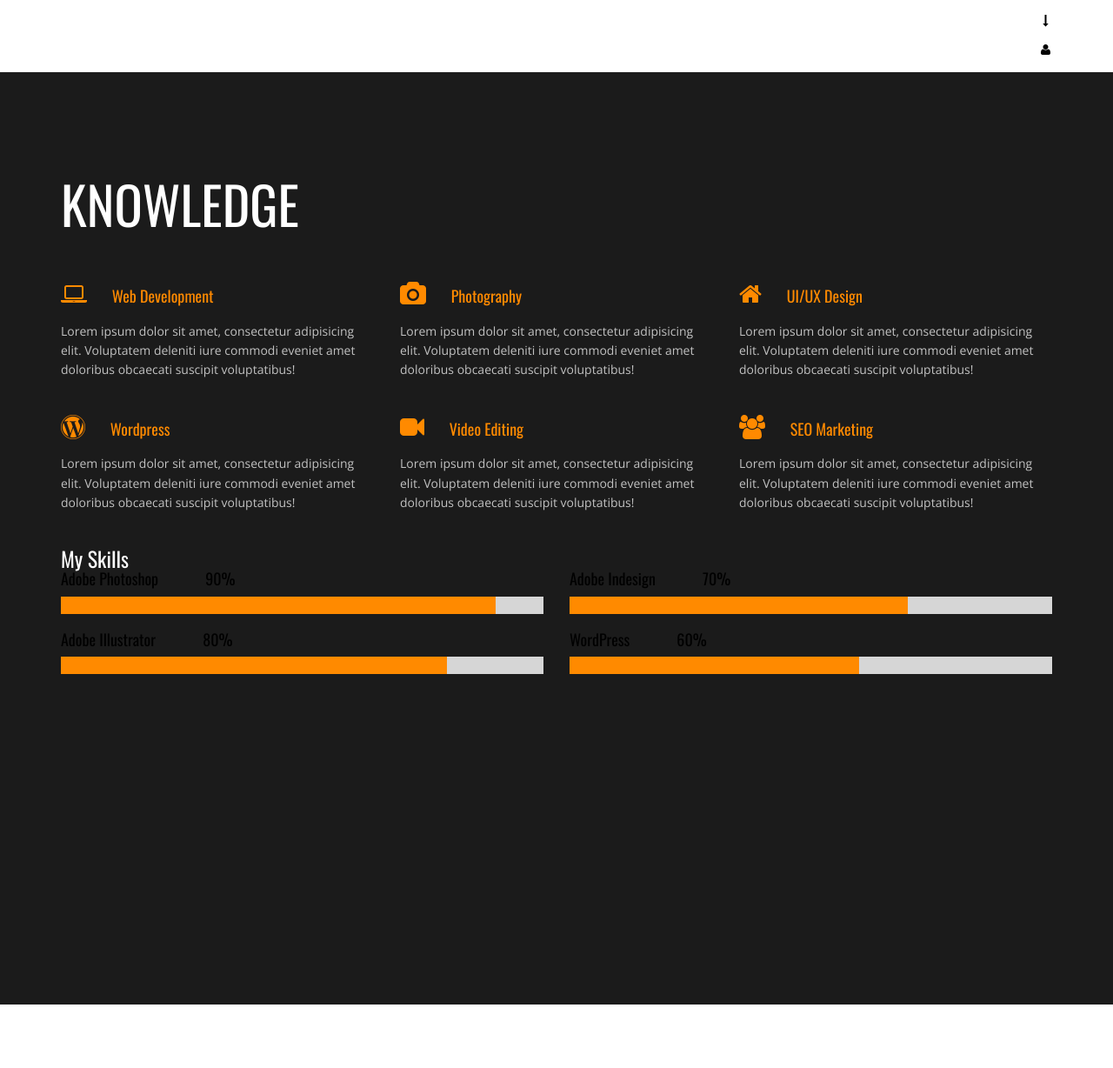
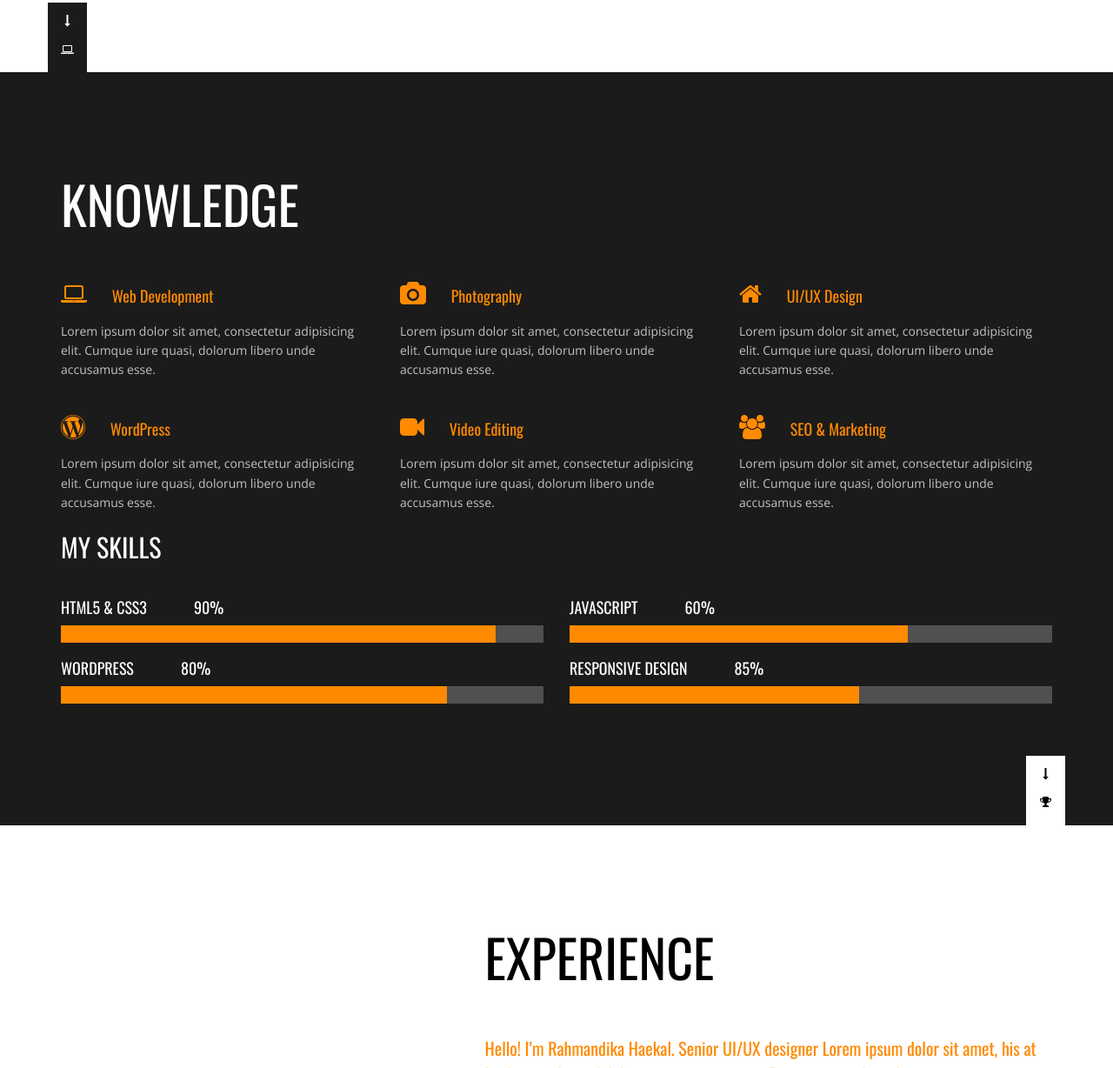
Before and after one commit to rahmandikahaekal/Resume, a plain HTML site: page index.html in a window 1280 px wide. Shown: the part 1572-2800 px from the top of the page at 87% size. Before the commit the page ends 2727 px from the top, so only its background shows below. Drawn offline with nearby package versions, Linux system fonts and the light colour scheme.

Commit message:
finishing knowledge section

```diff
--- a/assets/css/styles.css
+++ b/assets/css/styles.css
@@ -134,12 +134,16 @@ img {
   color: #fff;
 }
 
-.section_title .title_text {
+.section_title .title_text , .section_title .sm_title_text{
   color: #000;
   font-size: 60px;
   line-height: 60px;
   margin-bottom: 60px;
   text-transform: uppercase;
+}
+.section_title .sm_title_text {
+  font-size: 30px;
+  margin-bottom: 30px;
 }
 .section_title .subtitle_text {
   color: #ff8a00;
@@ -407,33 +411,55 @@ img {
 }
 
 /* ========== Knowledge CSS ========== */
-.ledge_title {
+.feature_box .feature_title {
   color: #ff8a00;
   margin-bottom: 15px;
 }
-.ledge_title i,
-.ledge_title h4 {
+
+.feature_box .feature_title i {
   display: inline-block;
-}
-.ledge_title i {
   margin-right: 25px;
   font-size: 28px;
 }
 
+.feature_box .feature_title h4 {
+  display: inline-block;
+}
+
+.alter_text .skill h4 {
+  color: #fff;
+}
+.alter_text .skill .progress {
+  background-color: #505050;
+}
 .skill h4 {
   color: #000;
   margin-bottom: 10px;
 }
+
 .skill h4 span {
   margin-left: 50px;
 }
+
 .skill .progress {
   -webkit-box-shadow: none;
   box-shadow: none;
   border-radius: 0;
   background-color: #d6d6d6;
 }
+
 .skill .progress .progress-bar {
   background-color: #ff8a00;
   -webkit-box-shadow: none;
 }
+
+/* ========== Experience CSS ========== */
+.experience_item .duration {
+  color: #ff8a00;
+  font-size: 30px;
+  font-family: "Oswald", sans-serif;
+  line-height: 30px;
+  border: 8px solid #ff8a00;
+  text-align: center;
+  padding: 50px 0;
+}
--- a/index.html
+++ b/index.html
@@ -75,7 +75,7 @@
                     <div class="col-xs-12">
                         <a href="#about_section" class="indicator light right scroll">
                             <p><i class="fa fa-long-arrow-down"></i></p>
-                            <p><i class="fa fa-user"></i></p>
+                            <p><i class="fa fa-laptop"></i></p>
                         </a>
                     </div> <!-- end col -->
                 </div> <!-- end row -->
@@ -133,143 +133,170 @@
             </div> <!-- end container -->
         </div> <!-- end about section -->
 
-        <div id="knowledge_section" class="knowledge_section pad120 bg-color-dark alter_text">
+        <!-- knowledge section start -->
+            <div id="knowledge_section" class="knowledge_section pad120 bg-color-dark alter_text">
+                <div class="container">
+                    <!-- indicactor start -->
+                    <div class="row">
+                        <div class="col-xs-12">
+                            <a href="#knowledge_section" class="indicator dark left scroll">
+                                <p><i class="fa fa-long-arrow-down"></i></p>
+                                <p><i class="fa fa-laptop"></i></p>
+                            </a>
+                        </div> <!--/.col-->
+
+                    </div> <!--/.row-->
+                    <!-- indicactor end -->
+
+                    <!-- section title start -->
+                    <div class="row">
+                        <div class="col-xs-12">
+                            <div class="section_title">
+                                <h3 class="title_text">Knowledge</h3>
+                            </div>
+                        </div> <!--/.col-->
+                    </div> <!--/.row-->
+                    <!-- section title end -->
+
+                    <div class="row">
+                        <div class="col-md-4 col-sm-4">
+                            <div class="feature_box mb40">
+                                <div class="feature_title">
+                                    <i class="fa fa-laptop"></i>
+                                    <h4>Web Development</h4>
+                                </div>
+                                <div class="feature_content">
+                                    <p>Lorem ipsum dolor sit amet, consectetur adipisicing elit. Cumque iure quasi, dolorum libero unde accusamus esse.</p>
+                                </div>
+                            </div>
+                        </div> <!--/.col-->
+                        <div class="col-md-4 col-sm-4">
+                            <div class="feature_box mb40">
+                                <div class="feature_title">
+                                    <i class="fa fa-camera"></i>
+                                    <h4>Photography</h4>
+                                </div>
+                                <div class="feature_content">
+                                    <p>Lorem ipsum dolor sit amet, consectetur adipisicing elit. Cumque iure quasi, dolorum libero unde accusamus esse.</p>
+                                </div>
+                            </div>
+                        </div> <!--/.col-->
+                        <div class="col-md-4 col-sm-4">
+                            <div class="feature_box mb40">
+                                <div class="feature_title">
+                                    <i class="fa fa-home"></i>
+                                    <h4>UI/UX Design</h4>
+                                </div>
+                                <div class="feature_content">
+                                    <p>Lorem ipsum dolor sit amet, consectetur adipisicing elit. Cumque iure quasi, dolorum libero unde accusamus esse.</p>
+                                </div>
+                            </div>
+                        </div> <!--/.col-->
+                        <div class="col-md-4 col-sm-4">
+                            <div class="feature_box xs-mb40">
+                                <div class="feature_title">
+                                    <i class="fa fa-wordpress"></i>
+                                    <h4>WordPress</h4>
+                                </div>
+                                <div class="feature_content">
+                                    <p>Lorem ipsum dolor sit amet, consectetur adipisicing elit. Cumque iure quasi, dolorum libero unde accusamus esse.</p>
+                                </div>
+                            </div>
+                        </div> <!--/.col-->
+                        <div class="col-md-4 col-sm-4">
+                            <div class="feature_box xs-mb4">
+                                <div class="feature_title">
+                                    <i class="fa fa-video-camera"></i>
+                                    <h4>Video Editing</h4>
+                                </div>
+                                <div class="feature_content">
+                                    <p>Lorem ipsum dolor sit amet, consectetur adipisicing elit. Cumque iure quasi, dolorum libero unde accusamus esse.</p>
+                                </div>
+                            </div>
+                        </div> <!--/.col-->
+                        <div class="col-md-4 col-sm-4">
+                            <div class="feature_box xs-mb40">
+                                <div class="feature_title">
+                                    <i class="fa fa-users"></i>
+                                    <h4>SEO & Marketing</h4>
+                                </div>
+                                <div class="feature-content">
+                                    <p>Lorem ipsum dolor sit amet, consectetur adipisicing elit. Cumque iure quasi, dolorum libero unde accusamus esse.</p>
+                                </div>
+                            </div>
+                        </div> <!--/.col-->
+                    </div> <!--/.row-->
+
+                    <!-- section title start -->
+                    <div class="row">
+                        <div class="col-xs-12">
+                            <div class="section_title">
+                                <h3 class="sm_title_text">My skills</h3>
+                            </div>
+                        </div> <!--/.col-->
+                    </div> <!--/.row-->
+                    <!-- section title end -->
+
+                    <div class="row">
+                        <div class="col-md-6">
+                            <div class="skill">
+                                <h4>HTML5 &amp; CSS3 <span>90%</span></h4>
+                                <div class="progress">
+                                    <div class="progress-bar" data-percent="90"></div>
+                                </div> <!--/.progress-->
+                            </div> <!--/.skills-->
+                        </div> <!--/.col-->
+                        <div class="col-md-6">
+                            <div class="skill">
+                                <h4>JAVASCRIPT <span>60%</span></h4>
+                                <div class="progress">
+                                    <div class="progress-bar" data-percent="70"></div>
+                                </div> <!--/.progress-->
+                            </div> <!--/.skills-->
+                        </div> <!--/.col-->
+                        <div class="col-md-6">
+                            <div class="skill">
+                                <h4>WORDPRESS <span>80%</span></h4>
+                                <div class="progress">
+                                    <div class="progress-bar" data-percent="80"></div>
+                                </div> <!--/.progress-->
+                            </div> <!--/.skills-->
+                        </div> <!--/.col-->
+                        <div class="col-md-6">
+                            <div class="skill">
+                                <h4>RESPONSIVE DESIGN <span>85%</span></h4>
+                                <div class="progress">
+                                    <div class="progress-bar" data-percent="60"></div>
+                                </div> <!--/.progress-->
+                            </div> <!--/.skills-->
+                        </div> <!--/.col-->
+                    </div> <!--/.row-->
+
+                </div> <!--/.container-->
+            </div> <!--/.#knowledge-section-->
+            <!-- knowledge section end -->
+
+        <div id="experience_section" class="experience_section pad120">
         	<div class="container">
 
                 <div class="row">
                     <div class="col-xs-12">
-                        <a href="#knowledge_section" class="indicator light right scroll">
+                        <a href="#experience_section" class="indicator light right scroll">
                             <p><i class="fa fa-long-arrow-down"></i></p>
-                            <p><i class="fa fa-user"></i></p>
+                            <p><i class="fa fa-trophy"></i></p>
                         </a>
                     </div> <!-- end col -->
                 </div> <!-- end row -->
 
-                <div class="row">
-                    <div class="col-xs-12">
-                        <div class="section_title text-left">
-                            <h3 class="title_text">Knowledge</h3>
+                 <div class="row">
+                    <div class="col-md-7 col-md-offset-5">
+                        <div class="section_title text_right">
+                            <h3 class="title_text">Experience</h3>
+                            <h5 class="subtitle_text">Hello! I’m Rahmandika Haekal. Senior UI/UX designer Lorem ipsum dolor sit amet, his at laudem facilis, sed dolore essent quaeque at. Facete euismod inciderint usu in.</h5>
                         </div>
-                    </div> <!-- end col -->
-                </div> <!-- end row -->
+                    </div> <!--/.col-->
+                </div> <!--/.row-->
 
-                <div class="row">
-                    <div class="col-md-4 col-sm-4">
-                        <div class="ledge_box mb40">
-                            <div class="ledge_title">
-                                <i class="fa fa-laptop"></i>
-                                <h4>Web Development</h4>
-                            </div>
-                            <div class="ledge-content">
-                                <p>Lorem ipsum dolor sit amet, consectetur adipisicing elit. Voluptatem deleniti iure commodi eveniet amet doloribus obcaecati suscipit voluptatibus!</p>
-                            </div>
-                        </div>
-                    </div>  <!-- end col -->
-                    <div class="col-md-4 col-sm-4">
-                        <div class="ledge_box mb40">
-                            <div class="ledge_title">
-                                <i class="fa fa-camera"></i>
-                                <h4>Photography</h4>
-                            </div>
-                            <div class="ledge-content">
-                                <p>Lorem ipsum dolor sit amet, consectetur adipisicing elit. Voluptatem deleniti iure commodi eveniet amet doloribus obcaecati suscipit voluptatibus!</p>
-                            </div>
-                        </div>
-                    </div>  <!-- end col -->
-                    <div class="col-md-4 col-sm-4">
-                        <div class="ledge_box mb40">
-                            <div class="ledge_title">
-                                <i class="fa fa-home"></i>
-                                <h4>UI/UX Design</h4>
-                            </div>
-                            <div class="ledge-content">
-                                <p>Lorem ipsum dolor sit amet, consectetur adipisicing elit. Voluptatem deleniti iure commodi eveniet amet doloribus obcaecati suscipit voluptatibus!</p>
-                            </div>
-                        </div>
-                    </div>  <!-- end col -->
-                    <div class="col-md-4 col-sm-4">
-                        <div class="ledge_box mb40">
-                            <div class="ledge_title">
-                                <i class="fa fa-wordpress"></i>
-                                <h4>Wordpress</h4>
-                            </div>
-                            <div class="ledge-content">
-                                <p>Lorem ipsum dolor sit amet, consectetur adipisicing elit. Voluptatem deleniti iure commodi eveniet amet doloribus obcaecati suscipit voluptatibus!</p>
-                            </div>
-                        </div>
-                    </div>  <!-- end col -->
-                    <div class="col-md-4 col-sm-4">
-                        <div class="ledge_box mb40">
-                            <div class="ledge_title">
-                                <i class="fa fa-video-camera"></i>
-                                <h4>Video Editing</h4>
-                            </div>
-                            <div class="ledge-content">
-                                <p>Lorem ipsum dolor sit amet, consectetur adipisicing elit. Voluptatem deleniti iure commodi eveniet amet doloribus obcaecati suscipit voluptatibus!</p>
-                            </div>
-                        </div>
-                    </div>  <!-- end col -->
-                    <div class="col-md-4 col-sm-4">
-                        <div class="ledge_box mb40">
-                            <div class="ledge_title">
-                                <i class="fa fa-users"></i>
-                                <h4>SEO Marketing</h4>
-                            </div>
-                            <div class="ledge-content">
-                                <p>Lorem ipsum dolor sit amet, consectetur adipisicing elit. Voluptatem deleniti iure commodi eveniet amet doloribus obcaecati suscipit voluptatibus!</p>
-                            </div>
-                        </div>
-                    </div>  <!-- end col -->
-                </div> <!-- end row -->
-
-                <div class="row">
-                    <div class="col-xs-12">
-                        <div class="section_title text-left">
-                            <h3 class="sm_title_text">My Skills</h3>
-                        </div>
-                    </div> <!-- end col -->
-                </div> <!-- end row -->
-
-                <div class="row">
-                    <div class="col-md-6">
-                        <div class="skill">
-                            <h4>Adobe Photoshop <span>90%</span></h4>
-                            <div class="progress">
-                                <div class="progress-bar" data-percent="90" style="transition: width 3s; width: 90%;"></div>
-                            </div> <!-- end progress-->
-                        </div> <!-- end skills-->
-                    </div> <!-- end col-->
-                    <div class="col-md-6">
-                        <div class="skill">
-                            <h4>Adobe Indesign <span>70%</span></h4>
-                            <div class="progress">
-                                <div class="progress-bar" data-percent="70" style="transition: width 3s; width: 70%;"></div>
-                            </div> <!--end progress-->
-                        </div> <!-- end skills-->
-                    </div> <!-- end col-->
-                    <div class="col-md-6">
-                        <div class="skill">
-                            <h4>Adobe Illustrator <span>80%</span></h4>
-                            <div class="progress">
-                                <div class="progress-bar" data-percent="80" style="transition: width 3s; width: 80%;"></div>
-                            </div> <!-- end progress-->
-                        </div> <!-- end skills-->
-                    </div> <!--en col-->
-                    <div class="col-md-6">
-                        <div class="skill">
-                            <h4>WordPress <span>60%</span></h4>
-                            <div class="progress">
-                                <div class="progress-bar" data-percent="60" style="transition: width 3s; width: 60%;"></div>
-                            </div> <!-- end progress-->
-                        </div> <!-- end skills-->
-                    </div> <!-- end col-->
-                </div> <!-- end row -_>
-
-        	</div> <!-- end container -->
-        </div> <!-- end knowledge -->
-
-        <div id="experience_section" class="experience_section pad120">
-        	<div class="container">
 
         	</div>
         </div>
```
